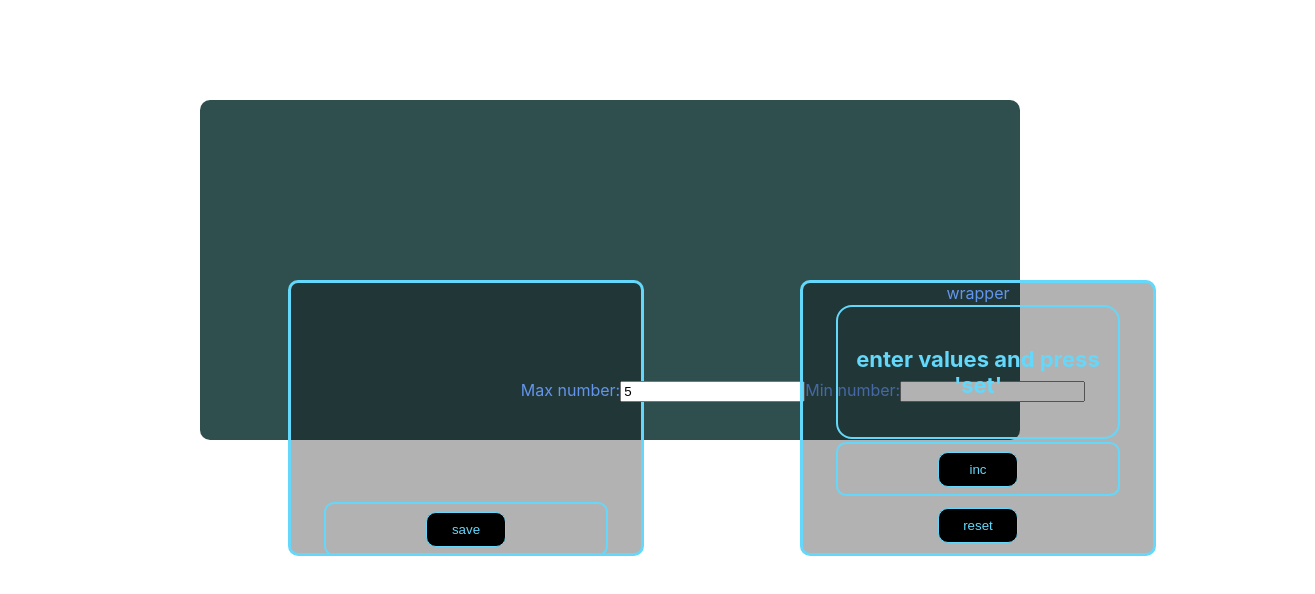
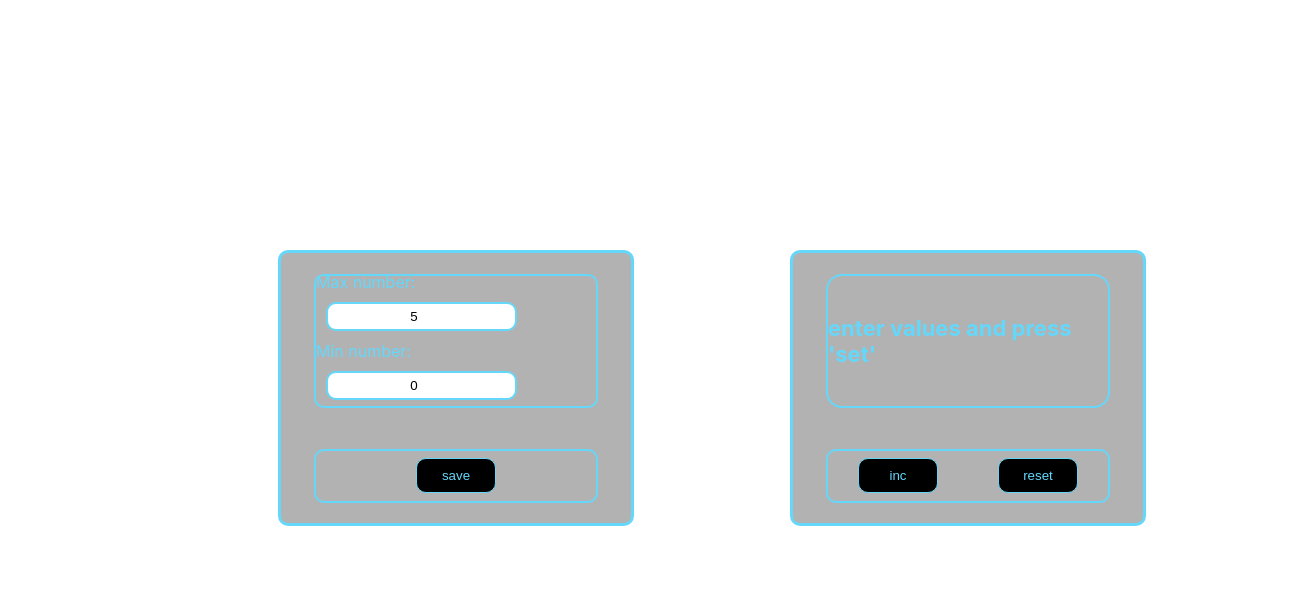
Before and after one commit to SerhiiSa07/counter, a React (Create React App) app: page / in a window 1280 px wide. Shown: the top 594 px of the page, 1315 px wide, since content can reach past the window. Built offline with nearby package versions, Linux system fonts and the light colour scheme.

Commit message:
counter2.7

```diff
--- a/src/App.css
+++ b/src/App.css
@@ -1,9 +1,3 @@
 .App{
-    text-align: center;
-    padding: 30px 10px 10px 10px;
-    border-radius: 10px;
-    color: cornflowerblue;
-    width: 800px;
-    height: 300px;
-    background-color: #2F4F4F;
+background-size: cover;
 }
--- a/src/components/counter/Counter.tsx
+++ b/src/components/counter/Counter.tsx
@@ -39,19 +39,25 @@ export function Counter () {
                     </div>
                 </div>
             </div>
-            <div className={style.counter}>wrapper
-                <Display/>
+            <div className={style.counter}>
+                <Display />
+
                 <div className={style.buttonsBlock}>
                     <div>
-                        <Button title={'inc'} className={style.button} disabled={count === maxCount || setStatus}
+                        <Button title={'inc'}
+                                className={style.button}
+                                disabled={count === maxCount || setStatus}
                                 callback={onClickInc}
                         />
+
                     </div>
-                </div>
-                <div>
-                    <Button title={'reset'} className={style.button} disabled={count === maxCount || setStatus}
-                            callback={onClickReset}
-                    />
+                    <div>
+                        <Button title={'reset'}
+                                className={style.button}
+                                disabled={count === maxCount || setStatus}
+                                callback={onClickReset}
+                        />
+                    </div>
                 </div>
             </div>
         </div>
--- a/src/components/interface/Display.tsx
+++ b/src/components/interface/Display.tsx
@@ -1,5 +1,5 @@
 import React from 'react';
-import s from "./Display.module.css"
+import s from "../interface/Display.module.css"
 import {useSelector} from "react-redux";
 import {AppStateType} from "../../store/store";
 import {CounterStateType} from "../../store/counter-reducer";
--- a/src/components/interface/Setting.style.css
+++ b/src/components/interface/Setting.module.css
@@ -1,4 +1,4 @@
-.settingsBlock {
+.wrapper {
     display: flex;
     flex-direction: column;
     justify-content: center;
--- a/src/components/interface/Settings.tsx
+++ b/src/components/interface/Settings.tsx
@@ -1,8 +1,8 @@
 import React, {ChangeEvent} from "react";
-import style from "../counter/Counter.module.css";
+import st from "../interface/Setting.module.css";
 import {useDispatch, useSelector} from "react-redux";
 import {AppStateType} from "../../store/store";
-import {CounterStateType, maxCountAC, setStatusAC} from "../../store/counter-reducer";
+import {CounterStateType, maxCountAC, minCountAC, setStatusAC} from "../../store/counter-reducer";
 
 export function Settings () {
 
@@ -15,28 +15,27 @@ export function Settings () {
     }
     const onChangeMinCountHandler = (e: ChangeEvent<HTMLInputElement>) => {
         dispatch(setStatusAC(true))
-        dispatch(maxCountAC(+e.currentTarget.value))
+        dispatch(minCountAC(+e.currentTarget.value))
     }
 
 
     return(
-        <div className={style.wrapper}>
-            <div>
+        <div className={st.wrapper}>
+            <div className={st.settingsBlockInput}>
                 <span>Max number:</span>
-                <input className={(minCount >= maxCount) || maxCount < 0 ? style.errorInput : style.defaultInput}
+                <input className={(minCount >= maxCount) || maxCount < 0 ? st.errorInput : st.defaultInput}
                        onChange={onChangeMaxCountHandler}
-                       type="number"
+                       type={"number"}
                        value={maxCount}
-                       id={'inputID1'}
                 />
             </div>
-            <div>
+            <div className={st.settingsBlockInput}>
                 <span>Min number:</span>
                 <input
-                    className={(minCount >= maxCount) || minCount < 0 || maxCount < 0 ? style.errorInput : style.defaultInput}
+                    className={(minCount >= maxCount) || minCount < 0 || maxCount < 0 ? st.errorInput : st.defaultInput}
                     onChange={onChangeMinCountHandler}
-                    type="number"
-                    id={'inputID2'}
+                    type={"number"}
+                    value={minCount}
                 />
             </div>
         </div>
```
